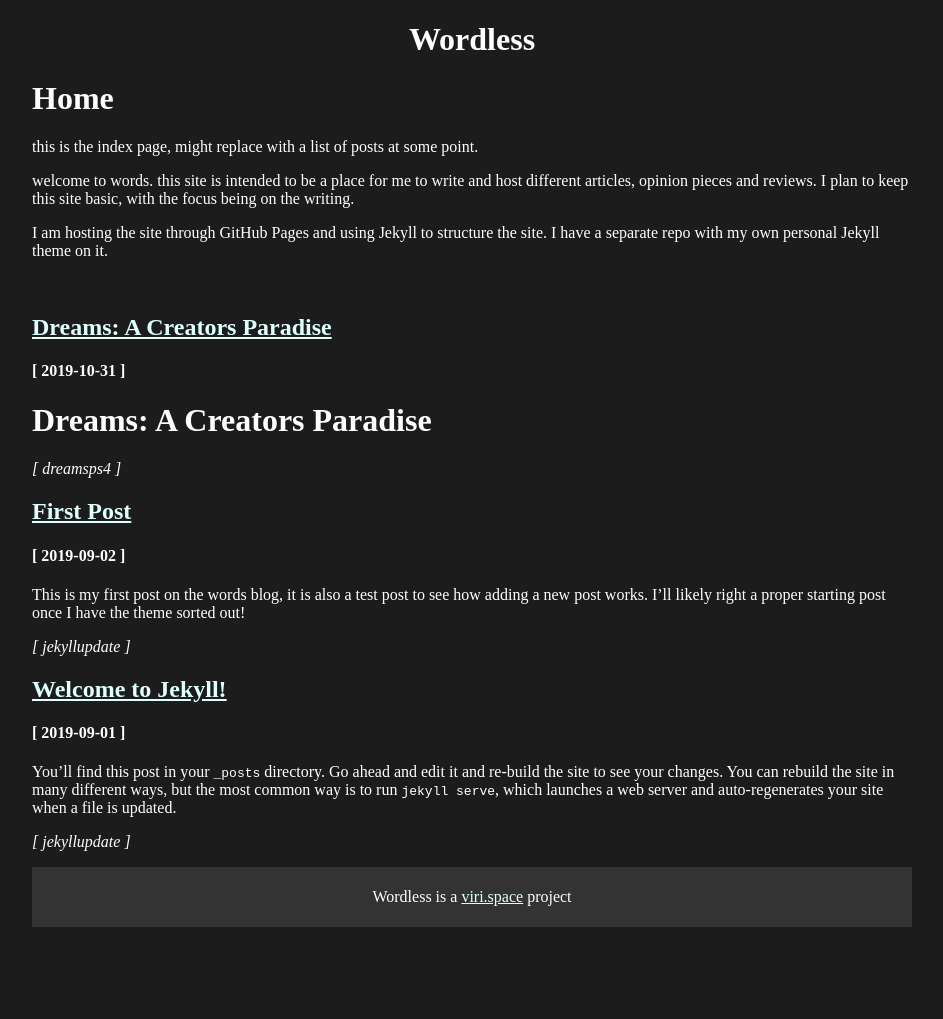
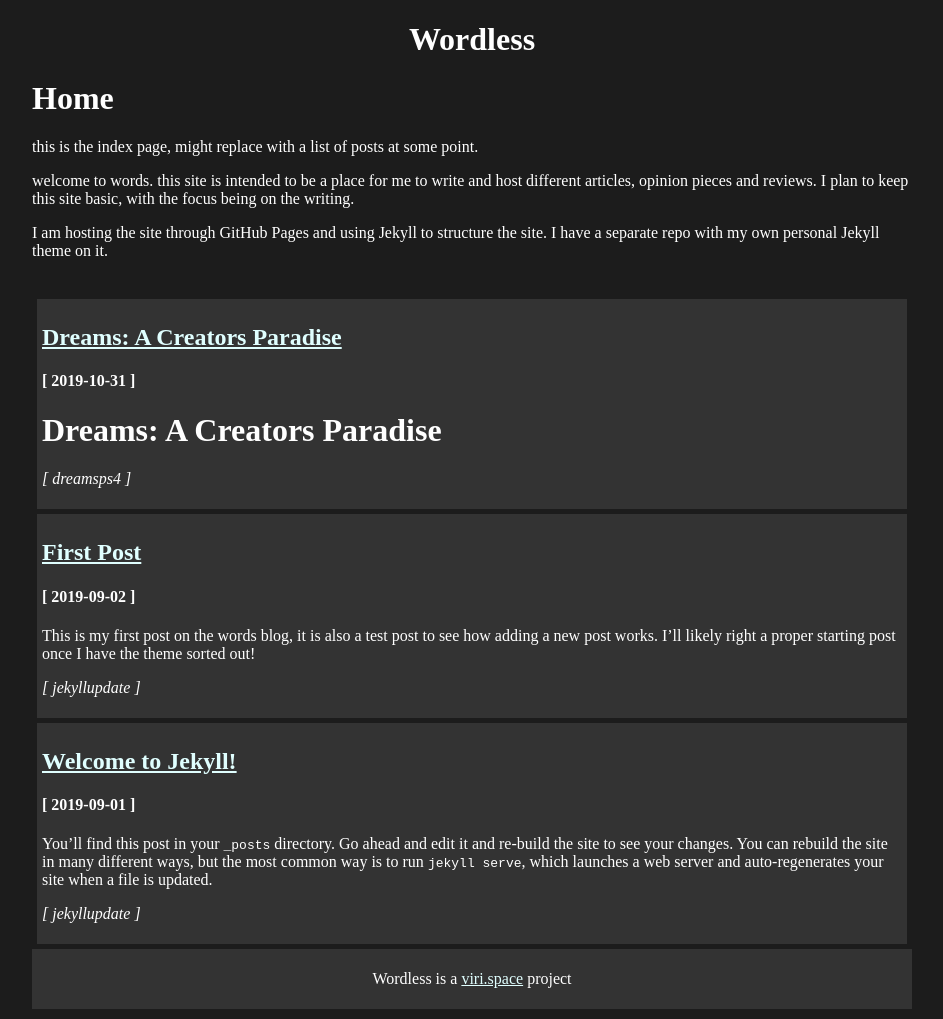
Before and after one commit to v1r1/words, a Jekyll site: the page built from index.md, in a window 1280 px wide. Shown: the whole page, without its empty margins (168-1111 px from the left). Built offline with Jekyll 4.4.1, drawn with Linux system fonts in a browser that asks for light colours; before the commit the page ends 937 px from its top, so only the background shows below that.

Commit message:
added post css

```diff
--- a/_layouts/home.html
+++ b/_layouts/home.html
@@ -1,14 +1,6 @@
-<!DOCTYPE html>
-<html lang="{{ site.lang | default: page.lang | default: 'en' }}">
-
-  {% include head.html %}
-
-  <body>
-    {% include nav.html %}
-
-    <main class="main" aria-label="Content">
-
-      <h1>{{ page.title }}</h1>
+---
+layout: default
+---
 
 {{ content }}
 
@@ -16,7 +8,7 @@
 
 {%- if site.posts.size > 0 -%}
   {%- for post in site.posts -%}
-        <div>
+  <div class="post">
     <h2><a href="{{ post.url | relative_url }}">{{ post.title | escape }}</a></h2>
     <h4>{%- assign date_format = "%Y-%m-%d" -%} [ {{ post.date | date: date_format }} ]</h4>
     <p>{{ post.excerpt }}</p>
@@ -24,10 +16,3 @@
   </div>
   {%- endfor -%}
 {%- endif -%}
-
-    </main>
-
-    {% include footer.html %}
-  </body>
-
-</html>
--- a/_layouts/post.html
+++ b/_layouts/post.html
@@ -2,8 +2,4 @@
 layout: default
 ---
 
-{% include head.html %}
-
 {{ content }}
-
-{% include footer.html %}
--- a/assets/css/main.scss
+++ b/assets/css/main.scss
@@ -13,6 +13,12 @@ body {
 }
 header {
   text-align: center;
+}
+
+.post {
+  background:#333;
+  padding: 5px;
+  margin: 5px;
 }
 
 main img {
```
Also changed, not shown: _posts/2019-10-31-dreams-a-creators-paradise.md (+1 -1 lines). Lines whose indentation alone changed are shown as unchanged.
